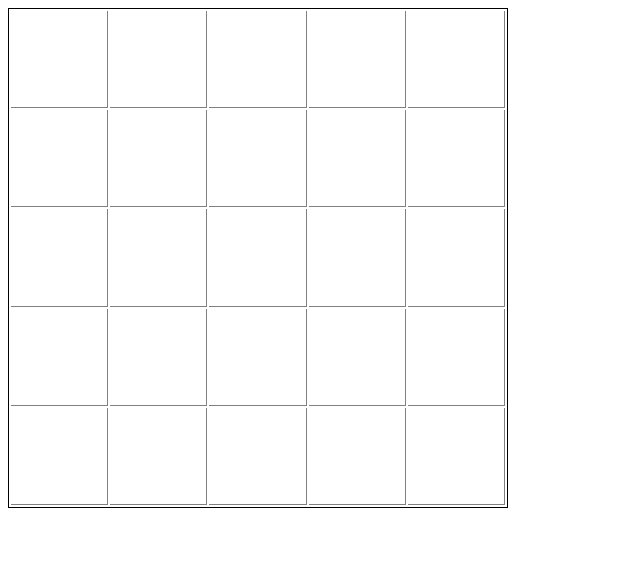
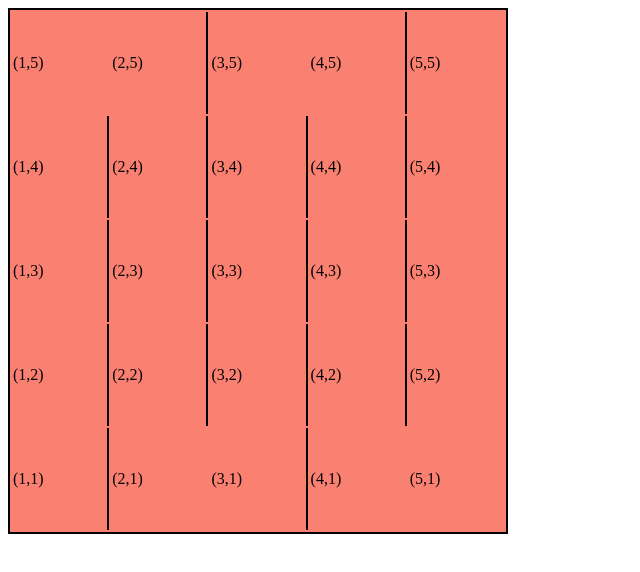
Before and after one commit to noahramey/maze, a plain HTML site: page index.html in a window 1280 px wide. Shown: the whole page, without its empty margins (0-640 px from the left). Drawn offline with nearby package versions, Linux system fonts and the light colour scheme.

Commit message:
add basic maze visuals

```diff
--- a/css/styles.css
+++ b/css/styles.css
@@ -1,10 +1,19 @@
 table {
-  border: 1px solid black;
+  border: 2px solid black;
   height: 500px;
   width: 500px;
+  background: salmon;
 }
 
 td {
-  border-bottom: 1px solid grey;
-  border-right: 1px solid grey;
+  /*border-bottom: 1px solid grey;
+  border-right: 1px solid grey;*/
 }
+
+.eastWall {
+  border-right: 2px solid black;
+}
+ .mazeSpace {
+   height: 100px;
+   width: 100px;
+ }
--- a/index.html
+++ b/index.html
@@ -9,11 +9,7 @@
   <body>
     <div class="maze">
       <table>
-        <tr><td></td><td></td><td></td><td></td><td></td></tr>
-        <tr><td></td><td></td><td></td><td></td><td></td></tr>
-        <tr><td></td><td></td><td></td><td></td><td></td></tr>
-        <tr><td></td><td></td><td></td><td></td><td></td></tr>
-        <tr><td></td><td></td><td></td><td></td><td></td></tr>
+
       </table>
     </div>
   </body>
--- a/js/maze.js
+++ b/js/maze.js
@@ -47,14 +47,6 @@ Maze.prototype.setEnd = function(x, y) {
   this.endY = y;
 }
 
-Maze.prototype.isInside = function(x, y) {
-  if (x>0 && x<this.width && y>0 && y<this.height) {
-    return true;
-  } else {
-    return false;
-  }
-}
-
 Maze.prototype.createWall = function (x, y, direction) {
     this.spaces[x][y].setWallDirection(direction);
     return true;
@@ -63,6 +55,22 @@ Maze.prototype.createWall = function (x, y, direction) {
 MazeSpace.prototype.setWallDirection = function(direction) {
   this[direction] = true;
 }
+
+Maze.prototype.render = function() {
+  var mazeRow, $mazeSpace;
+  for (var y = this.height; y >= 1; y--) {
+    mazeRow = $("<tr class='mazeRow'>").appendTo(".maze table");
+    for (var x = 1; x <= this.width; x++) {
+      $mazeSpace = $("<td class='mazeSpace'>").appendTo(mazeRow);
+      $mazeSpace.append("(" + x + "," + y + ")")
+      if (maze.spaces[x][y]["east"] === true) {
+        $mazeSpace.addClass("eastWall");
+      }
+    }
+  }
+}
+
+
 
 // USER INTERFACE LOGIC //
 
@@ -86,4 +94,7 @@ $(document).ready(function() {
   maze.createWall(4,4, "east");
   maze.createWall(4,3, "east");
   maze.createWall(4,2, "east");
+
+  maze.render();
+
 });
```
